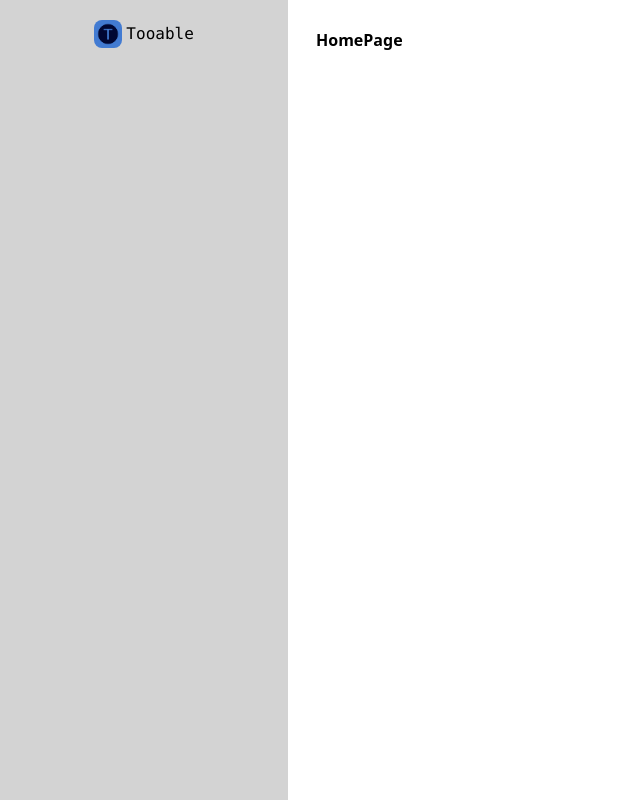
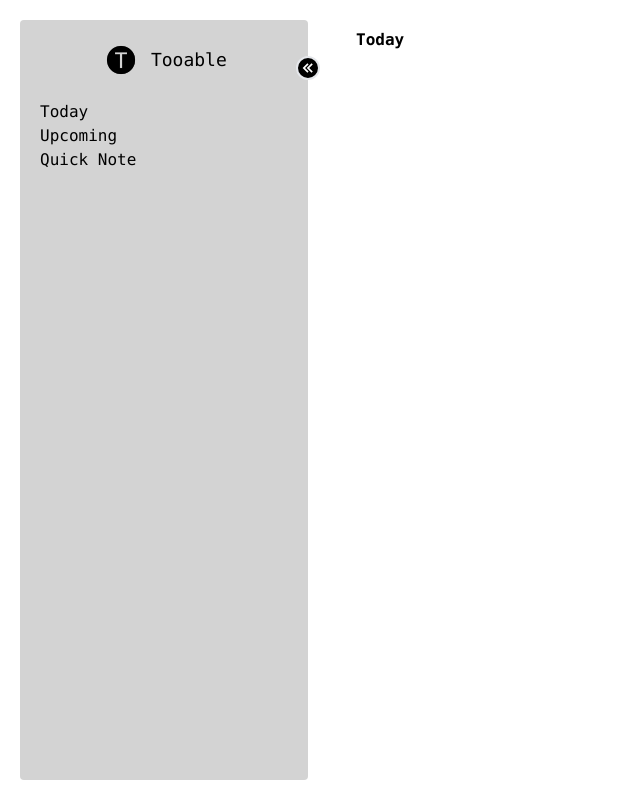
Before and after one commit to anandthanki1/tooable, a React (Vite) app: page / in a window 1280 px wide. Shown: the whole page, without its empty margins (0-640 px from the left). Built offline with nearby package versions, Linux system fonts and the light colour scheme.

Commit message:
Added React Router and created main components

```diff
--- a/package.json
+++ b/package.json
@@ -12,7 +12,8 @@
   "dependencies": {
     "react": "^18.2.0",
     "react-dom": "^18.2.0",
-    "react-icons": "^4.10.1"
+    "react-icons": "^4.10.1",
+    "react-router-dom": "^6.15.0"
   },
   "devDependencies": {
     "@types/react": "^18.2.15",
--- a/src/App.tsx
+++ b/src/App.tsx
@@ -1,11 +1,75 @@
-import Sidebar from './components/Sidebar'
+import { useState } from 'react'
+import logo from './assets/Tooable-logos_black.png'
+import { BiChevronsLeft } from 'react-icons/bi'
+import { Link, Route, Routes } from 'react-router-dom'
+import { ExtendedLinkProps } from './interfaces'
+import Today from './components/Today'
+import Upcoming from './components/Upcoming'
+import QuickNote from './components/QuickNote'
+
+const links: ExtendedLinkProps[] = [
+  {
+    to: '/',
+    linkName: 'Today',
+  },
+  {
+    to: '/upcoming',
+    linkName: 'Upcoming',
+  },
+  {
+    to: '/quicknote',
+    linkName: 'Quick Note',
+  },
+]
 
 const App: React.FC = (): JSX.Element => {
+  const [open, setOpen] = useState(true)
   return (
     <div className="flex">
-      <Sidebar />
+      <div
+        className={`${
+          open ? 'w-72' : 'w-30'
+        } h-100 bg-light-grey relative rounded m-5 px-5`}
+      >
+        <div
+          className={`absolute cursor-pointer rounded-full -right-3
+        top-9 border-2 text-white bg-black ${!open && 'rotate-180'}`}
+          onClick={() => setOpen(!open)}
+        >
+          <BiChevronsLeft size={20} />
+        </div>
+
+        <div className="flex items-center flex-col">
+          <div className="flex flex-row justify-center my-5">
+            <img className="w-10 h-10 rounded-lg" src={logo} alt="mainlogo" />
+            &nbsp;
+            {open && <p className="self-center font-mono text-lg">Tooable</p>}
+          </div>
+        </div>
+
+        <nav>
+          <ul className="list-none">
+            {links.map((linkdata: ExtendedLinkProps, index) => (
+              <li key={index}>
+                <Link to={linkdata.to}>{linkdata.linkName}</Link>
+              </li>
+            ))}
+          </ul>
+        </nav>
+        {/**
+         * Add Create list UI
+         */}
+      </div>
       <div className="p-7 text-2x1 font-semibold flex-1 h-screen">
-        <h1>HomePage</h1>
+        {/**
+         * Create Routes for side nav using react router
+         */}
+        <Routes>
+          <Route path="/" element={<Today />} />
+          <Route path="/upcoming" element={<Upcoming />} />
+          <Route path="/quicknote" element={<QuickNote />} />
+          <Route path="*" element={<h2>Not Found</h2>} />
+        </Routes>
       </div>
     </div>
   )
--- /dev/null
+++ b/src/components/QuickNote.tsx
@@ -0,0 +1,5 @@
+const QuickNote: React.FC = (): JSX.Element => {
+  return <h2>QuickNote</h2>
+}
+
+export default QuickNote
--- a/src/components/Sidebar.tsx
+++ /dev/null
@@ -1,17 +0,0 @@
-import logo from '../assets/Tooable-logos.jpeg'
-
-const Sidebar: React.FC = (): JSX.Element => {
-  return (
-    <div className={`w-72 h-screen bg-light-grey`}>
-      <div className="flex items-center flex-col w-full h-full">
-        <div className="flex flex-row justify-center my-5">
-          <img className="w-7 h-7 rounded-lg" src={logo} alt="mainlogo" />
-          &nbsp;
-          <p className="self-center font-mono">Tooable</p>
-        </div>
-      </div>
-    </div>
-  )
-}
-
-export default Sidebar
--- /dev/null
+++ b/src/components/Today.tsx
@@ -0,0 +1,5 @@
+const Today: React.FC = (): JSX.Element => {
+  return <h2>Today</h2>
+}
+
+export default Today
--- /dev/null
+++ b/src/components/Upcoming.tsx
@@ -0,0 +1,5 @@
+const Upcoming: React.FC = (): JSX.Element => {
+  return <h2>Upcoming</h2>
+}
+
+export default Upcoming
--- a/src/index.css
+++ b/src/index.css
@@ -1,3 +1,8 @@
 @import 'tailwindcss/base';
 @import 'tailwindcss/components';
 @import 'tailwindcss/utilities';
+
+body {
+  font-family: ui-monospace, SFMono-Regular, Menlo, Monaco, Consolas,
+    'Liberation Mono', 'Courier New', monospace;
+}
--- a/src/main.tsx
+++ b/src/main.tsx
@@ -2,9 +2,12 @@ import React from 'react'
 import ReactDOM from 'react-dom/client'
 import App from './App.tsx'
 import './index.css'
+import { BrowserRouter } from 'react-router-dom'
 
 ReactDOM.createRoot(document.getElementById('root')!).render(
   <React.StrictMode>
-    <App />
-  </React.StrictMode>,
+    <BrowserRouter>
+      <App />
+    </BrowserRouter>
+  </React.StrictMode>
 )
--- a/tailwind.config.js
+++ b/tailwind.config.js
@@ -6,6 +6,7 @@ export default {
       colors: {
         'light-grey': '#d3d3d3',
         'light-white': '#FFFFF7',
+        'custom-blue': '#3b82f6b3',
       },
     },
   },
```
Also changed, not shown: src/interfaces.ts (added), 1 other file (tests, documents, lock files or other folders).
